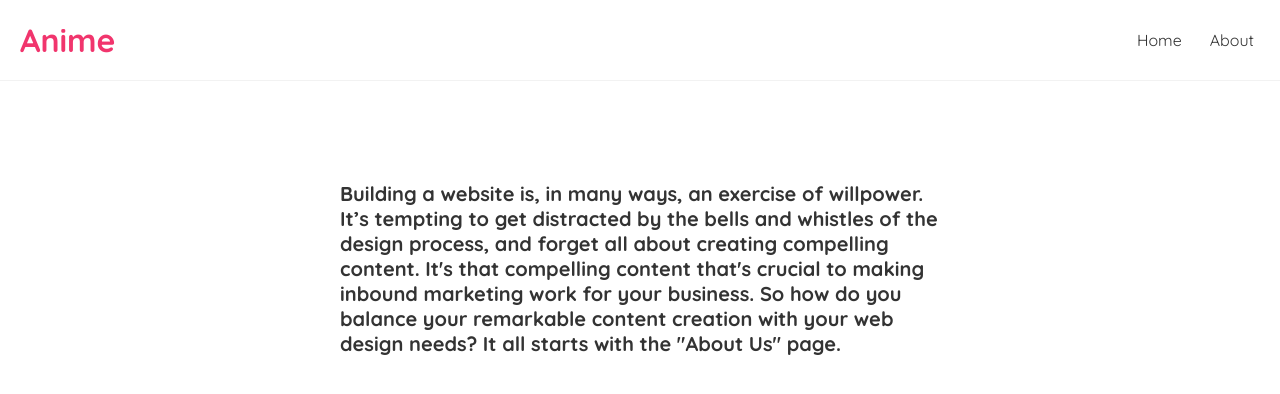
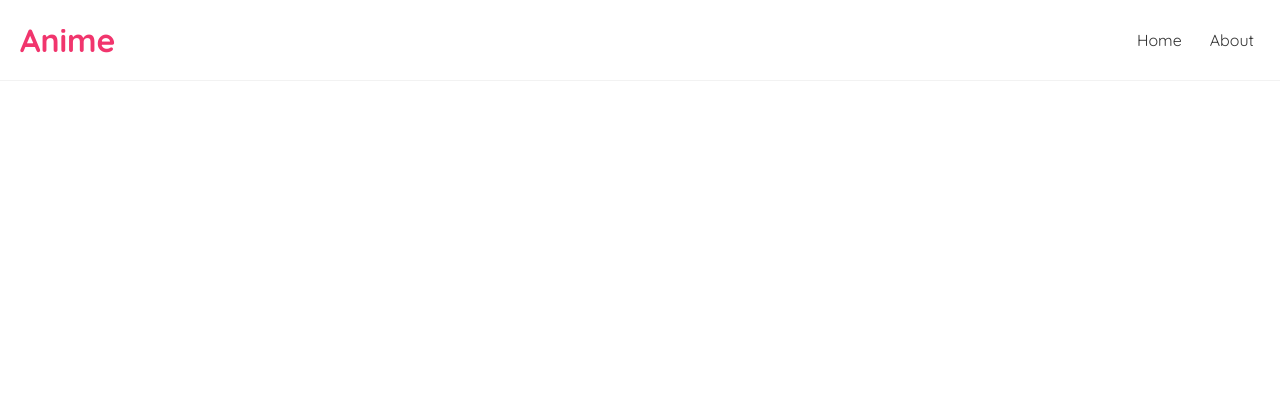
Before and after one commit to birajrb/anime-list, a React (Create React App) app: page /about in a window 1280 px wide. Shown: the top 394 px of the page. Built offline with nearby package versions, Linux system fonts and the light colour scheme.

Commit message:
Changes links for about page

```diff
--- a/src/App.js
+++ b/src/App.js
@@ -13,7 +13,7 @@ function App() {
             <Route exact path="/anime-list/">
               <Home />
             </Route>
-            <Route path="/about">
+            <Route path="/anime-list/about">
               <About />
             </Route>
           </Switch>
--- a/src/Navbar.js
+++ b/src/Navbar.js
@@ -6,7 +6,7 @@ const Navbar = () => {
       <h1>Anime</h1>
       <div className="links">
         <Link to="/anime-list/">Home</Link>
-        <Link to="/about">About</Link>
+        <Link to="/anime-list/about">About</Link>
       </div>
     </div>
   );
```
